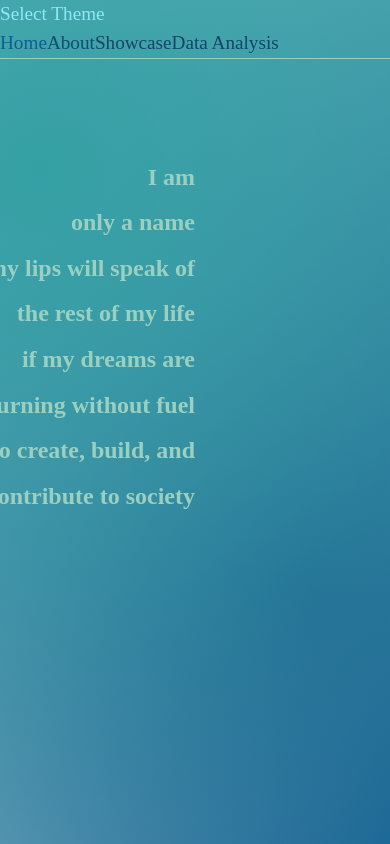
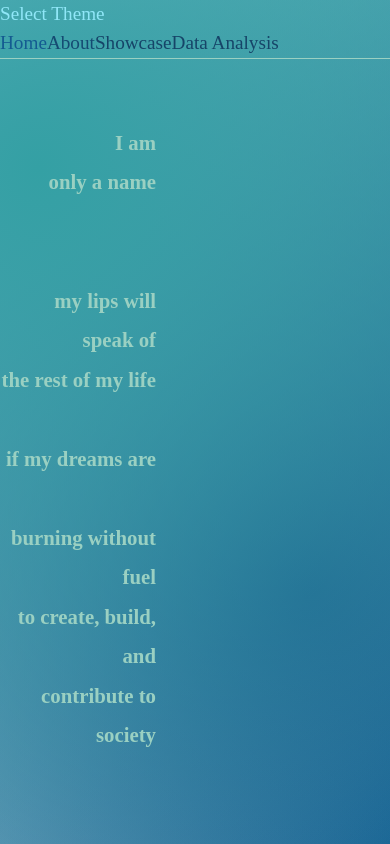
Before and after one commit to Enjoyweaver/enjoyweaver, a React (Vite) app: page /#/ in a window 390 px wide. Built offline with nearby package versions, Linux system fonts and the light colour scheme.

Commit message:
mobile size

```diff
--- a/src/App.css
+++ b/src/App.css
@@ -658,3 +658,23 @@ p {
   box-sizing: border-box;
   font-family: "Spartan";
 }
+
+@media (max-width: 768px) {
+  .pillar {
+    /* Adjust styles for smaller screens here */
+    max-width: 80%; /* Limit width to 80% on mobile */
+    margin-top: 4rem; /* Reduce margin-top for better spacing */
+  }
+
+  .row {
+    /* Adjust styles for rows on mobile */
+    width: 100%; /* Make rows full-width */
+    font-size: 1.3em; /* Reduce font size slightly */
+  }
+
+  .left,
+  .right {
+    /* Adjust text width for better readability */
+    width: 100%; /* Make content full-width */
+  }
+}
--- a/src/pages/About.jsx
+++ b/src/pages/About.jsx
@@ -6,7 +6,7 @@ export default function About() {
           <img
             src="me.png"
             alt="Logo"
-            style={{ maxWidth: "100%", height: "auto", display: "block" }}
+            style={{ maxWidth: "80%", height: "auto", display: "block" }}
           />
         </div>
         <div className="w-2/3 text-left" style={{ maxWidth: "800px" }}>
@@ -21,7 +21,7 @@ export default function About() {
             className="text-left"
             style={{ color: "var(--header-color)", fontSize: "1.3rem" }}
           >
-            Web3 Wanderer || Fantom Maxi || Enterprise Risk Manager
+            Web3 Wanderer || Insurance Underwriter || Enterprise Risk Manager
           </p>
 
           <br></br>
```
